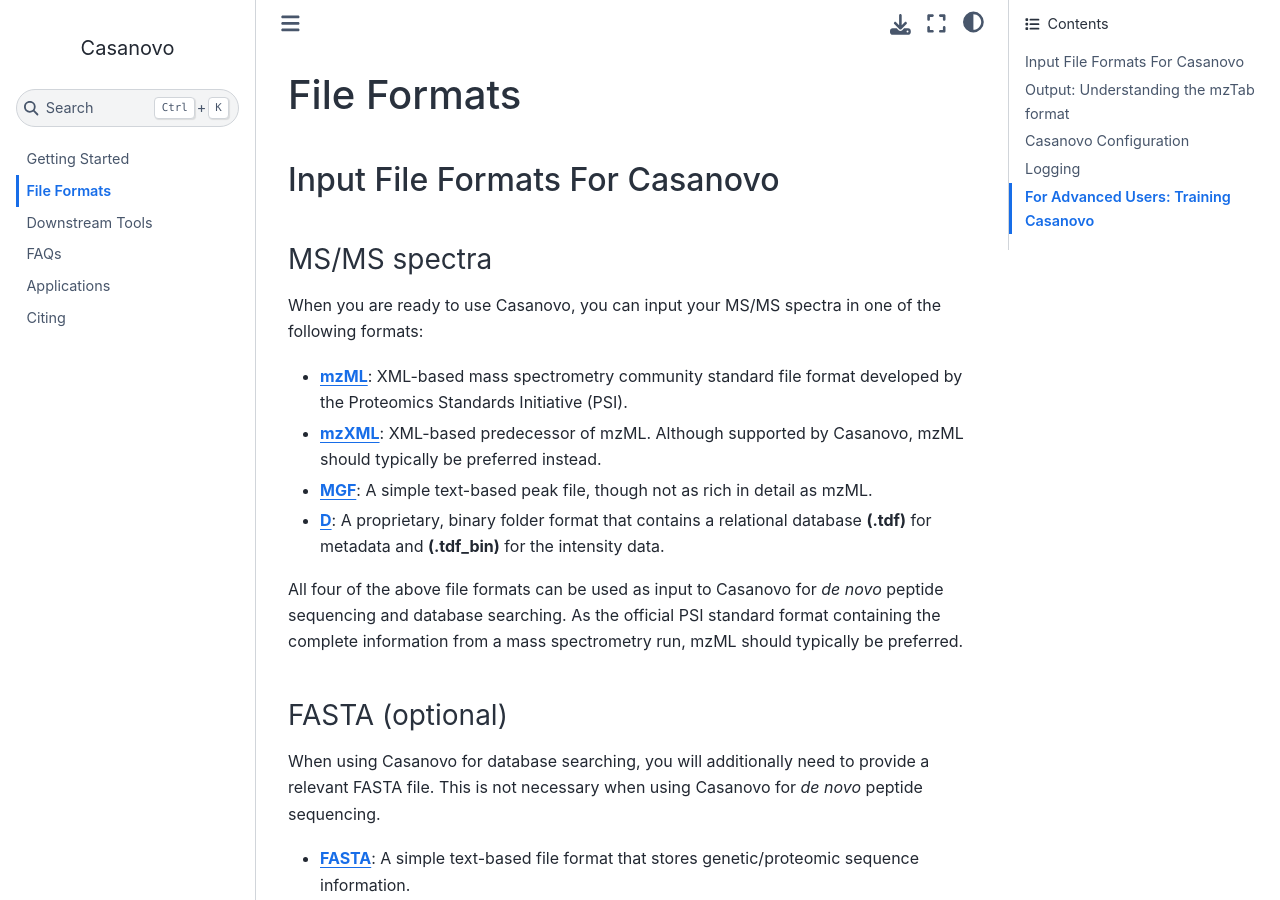
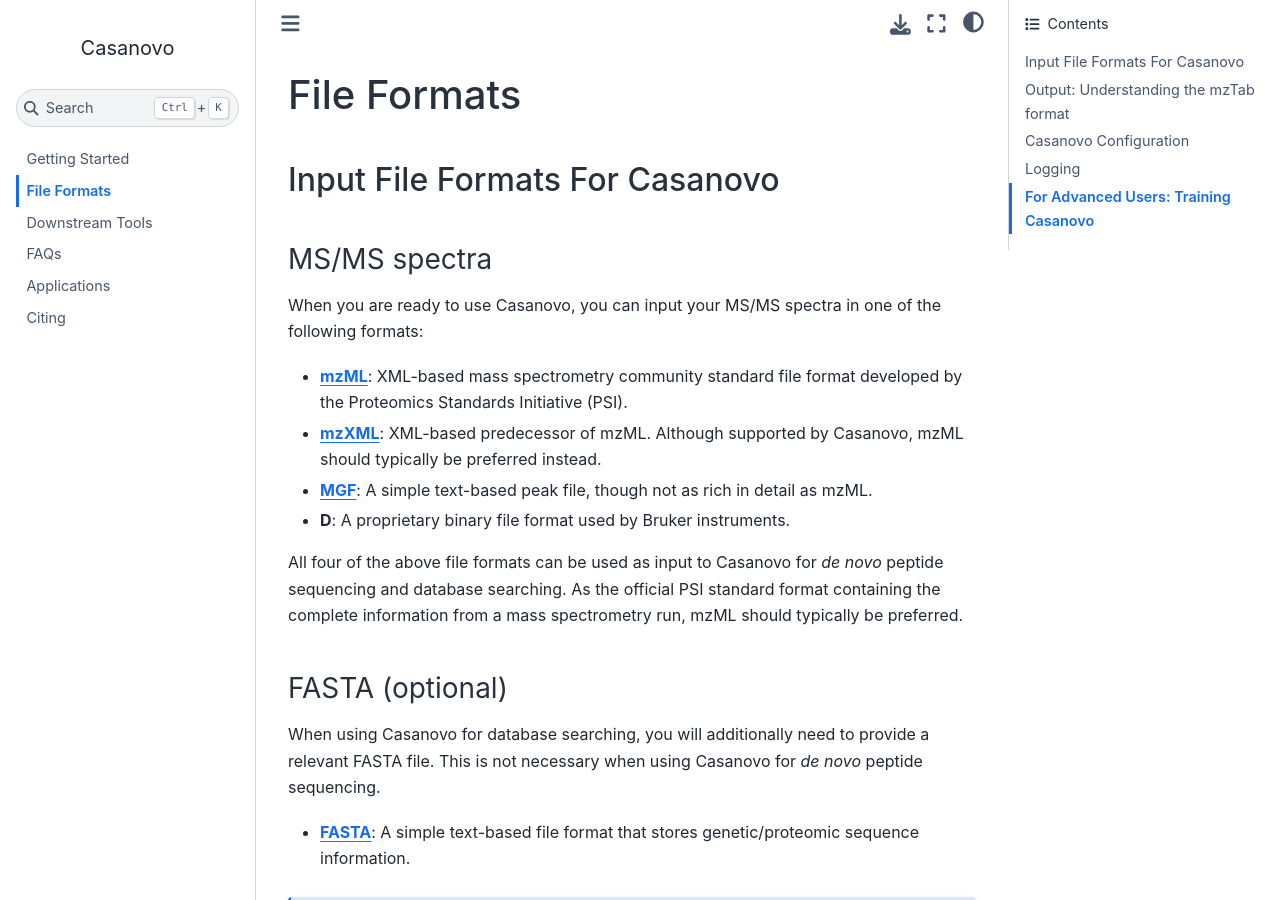
Before and after one commit to Noble-Lab/casanovo, a Sphinx documentation site: the page built from docs/file_formats.md, in a window 1280 px wide and 900 px high. Built offline with Sphinx 7.4.7 and the Sphinx Book theme 1.1.4, drawn with Linux system fonts in a browser that asks for light colours.

Commit message:
Remove incorrect .D reference

```diff
--- a/docs/file_formats.md
+++ b/docs/file_formats.md
@@ -9,7 +9,7 @@
 - **[mzML](https://doi.org/10.1074/mcp.R110.000133)**: XML-based mass spectrometry community standard file format developed by the Proteomics Standards Initiative (PSI).
 - **[mzXML](https://doi.org/10.1038/nbt1031)**: XML-based predecessor of mzML. Although supported by Casanovo, mzML should typically be preferred instead.
 - **[MGF](https://www.matrixscience.com/help/data_file_help.html)**: A simple text-based peak file, though not as rich in detail as mzML.
-- **[D](https://doi.org/10.1016/j.mcpro.2021.100149)**: A proprietary, binary folder format that contains a relational database **(.tdf)** for metadata and **(.tdf_bin)** for the intensity data.
+- **D**: A proprietary binary file format used by Bruker instruments.
 
 All four of the above file formats can be used as input to Casanovo for *de novo* peptide sequencing and database searching.
 As the official PSI standard format containing the complete information from a mass spectrometry run, mzML should typically be preferred.
```
